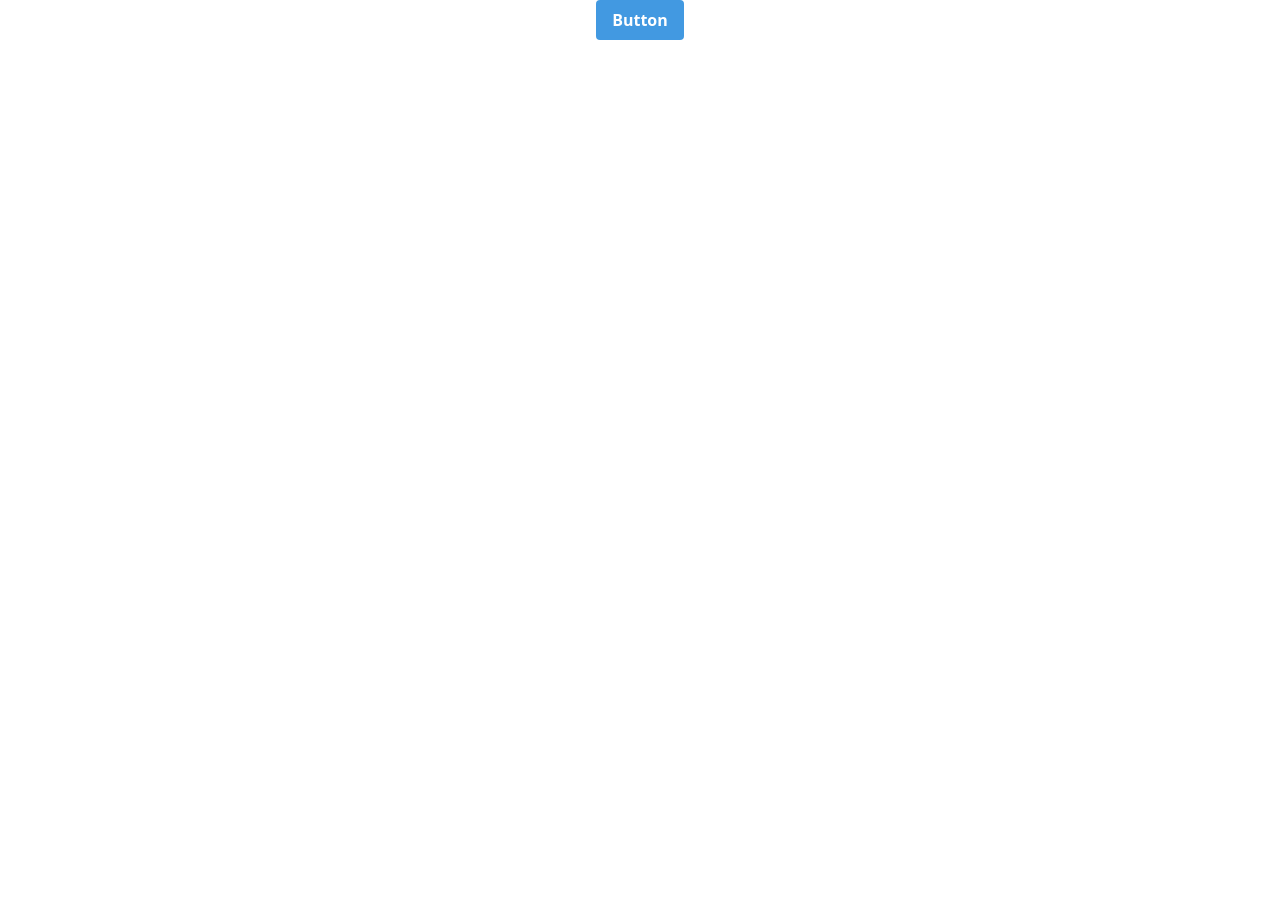
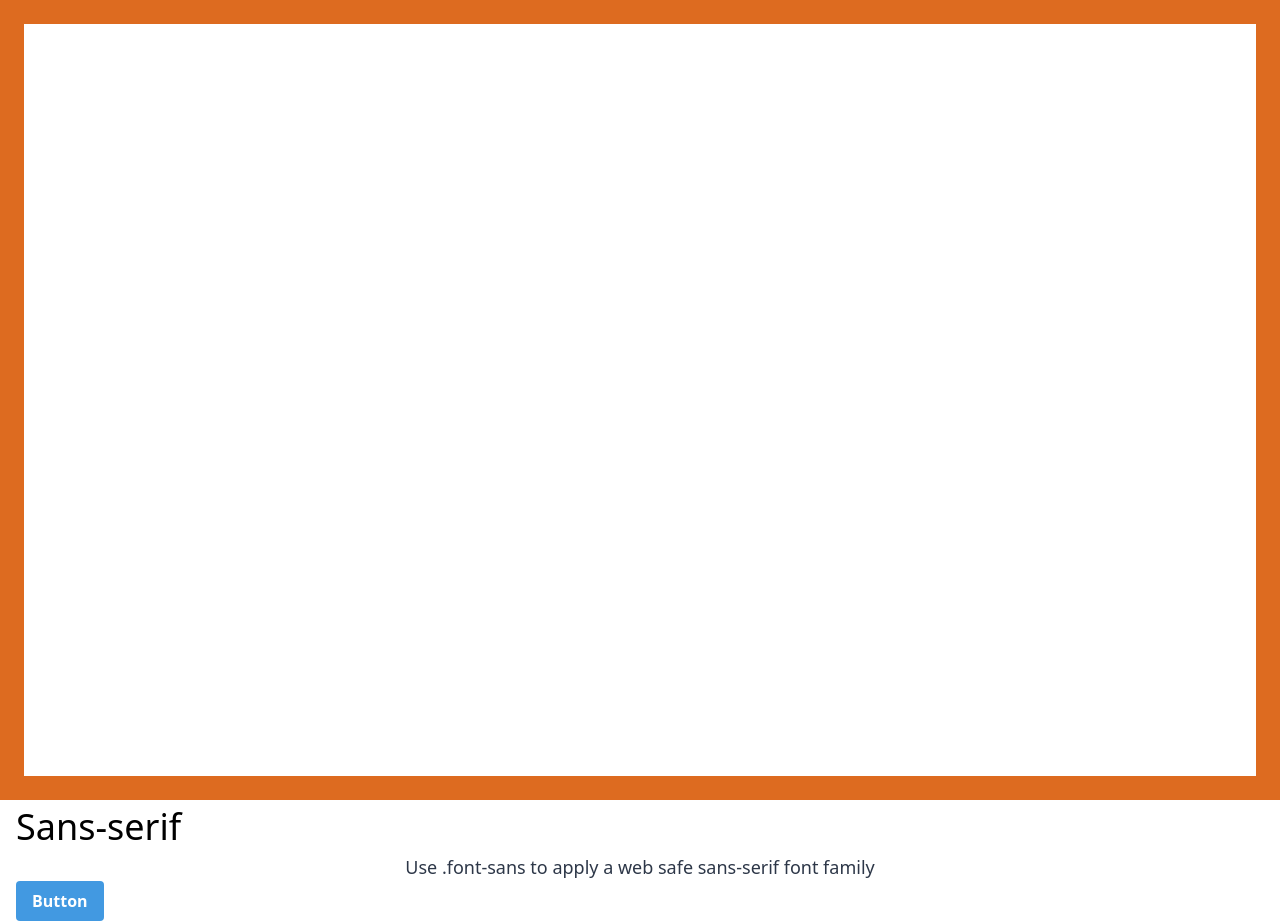
Before and after one commit to braydoncoyer/tailwinduiapplication, an Angular app: page / in a window 1280 px wide. Before the commit the page ends 800 px from the top, so only its background shows below. Built offline with nearby package versions, Linux system fonts and the light colour scheme.

Commit message:
adding tailwind custom values

```diff
--- a/src/app/app.component.html
+++ b/src/app/app.component.html
@@ -1,5 +1,10 @@
-<!--The content below is only a placeholder and can be replaced.-->
-<div class="h-full w-full flex content-center justify-center items-center">
+<div class="min-h-screen min-w-screen border-solid border-12 md:border-24 border-orange-600">
+</div>
+
+
+<div class="container">
+  <h1 class="text-4xl">Sans-serif</h1>
+  <p class="font-sans text-lg text-gray-800 text-center">Use .font-sans to apply a web safe sans-serif font family</p>
   <button class="bg-blue-500 hover:bg-blue-700 text-white font-bold py-2 px-4 rounded h-10">
     Button
   </button>
--- a/src/app/app.component.scss
+++ b/src/app/app.component.scss
@@ -0,0 +1,6 @@
+.callout {
+  position: absolute;
+  left: 35%;
+  top: 45%;
+  //font-size: 100px;
+}
--- a/tailwind.config.js
+++ b/tailwind.config.js
@@ -1,4 +1,21 @@
 module.exports = {
+  theme: {
+    container: {
+      center: true,
+      padding: '1rem'
+    },
+    borderWidth: {
+          default: '1px',
+          '0': '0',
+          '2': '2px',
+          '3': '3px',
+          '4': '4px',
+          '6': '6px',
+          '8': '8px',
+          '12': '12px',
+          '24': '24px'
+}
+  },
   module : {
     rules: [
       {
```
